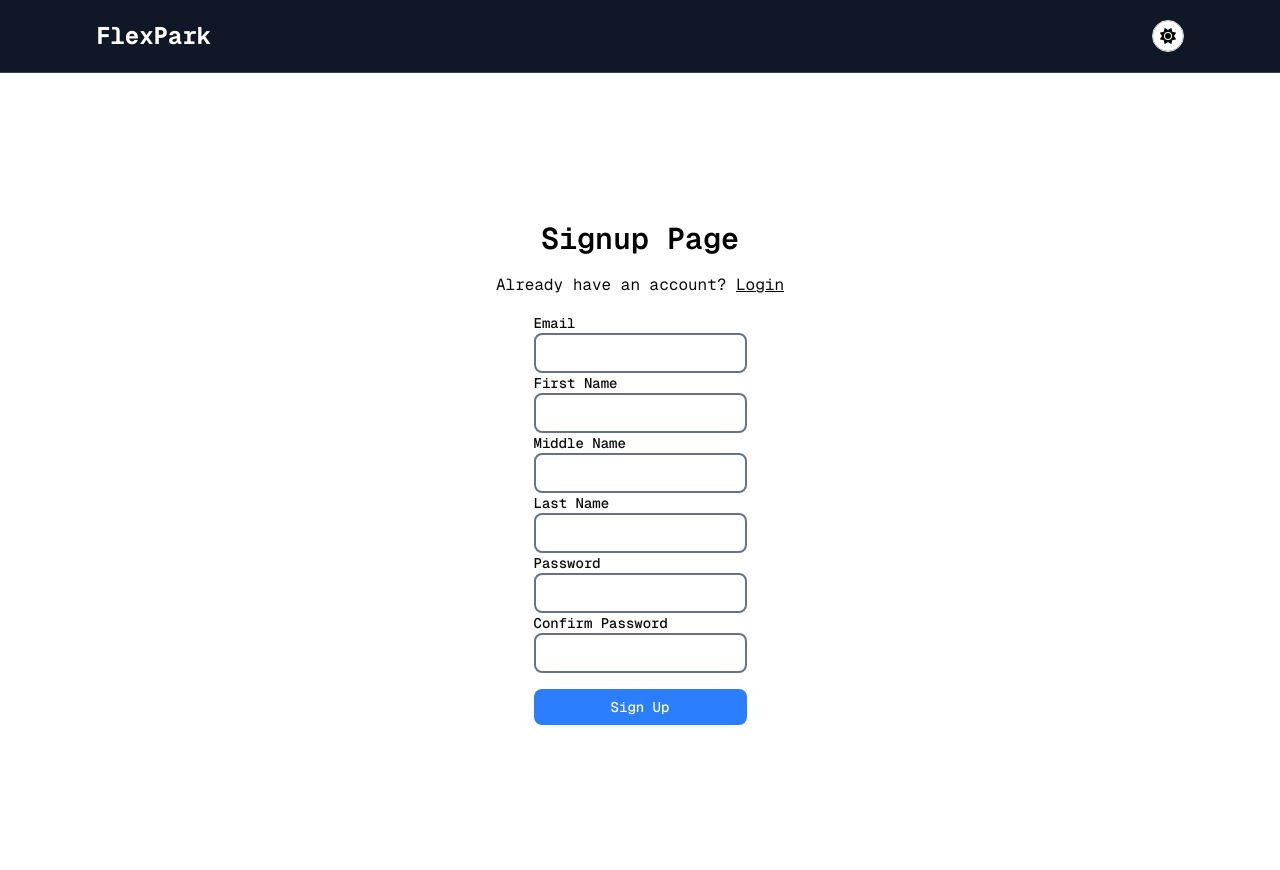
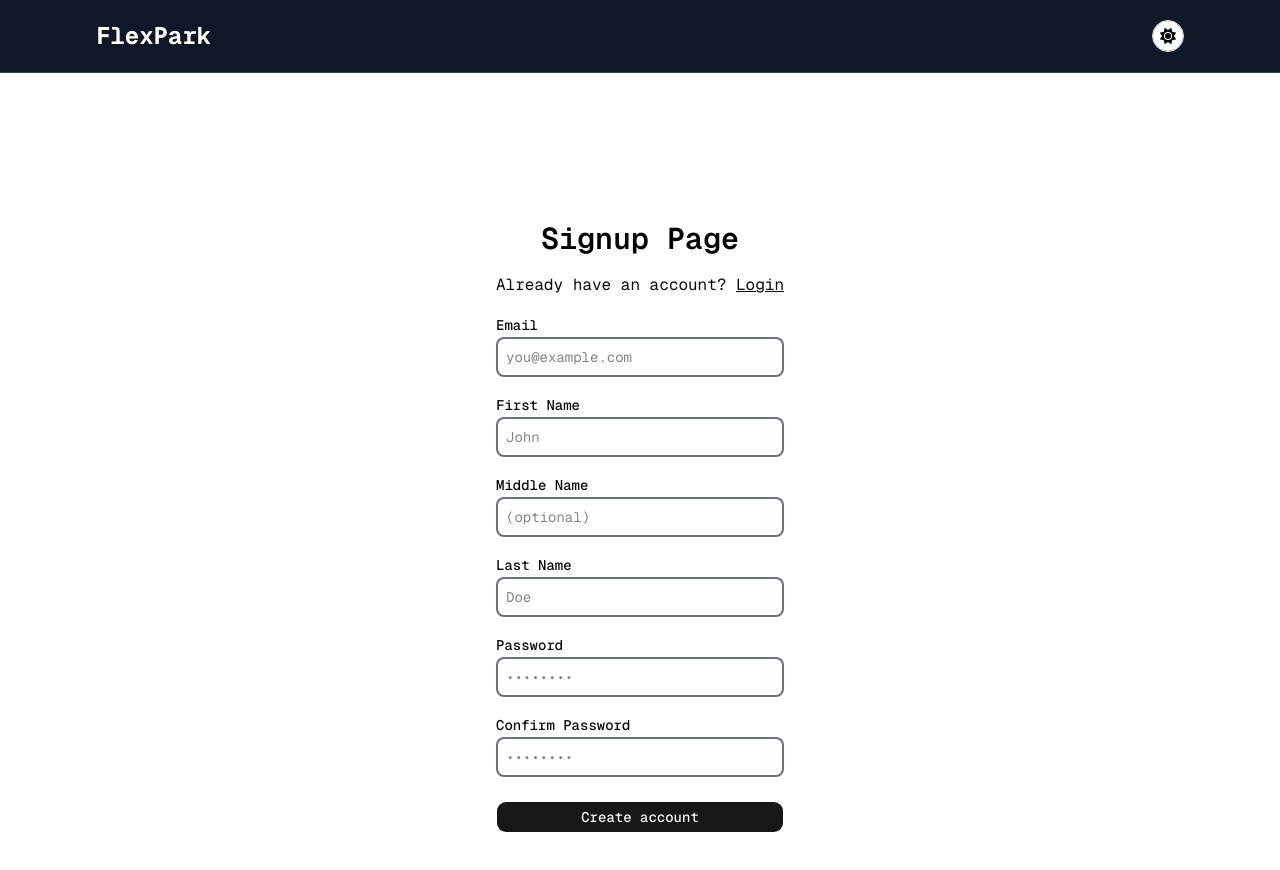
Before and after one commit to YurinotYaoi/iot-parking-web, a Next.js app: page /auth/signup in a window 1280 px wide. Shown: the top 870 px of the page. Built offline with nearby package versions, Linux system fonts and the light colour scheme; no server answers.

Commit message:
Changed the toast feedbacks on Login and Signup forms to In-line errors.

```diff
--- a/app/auth/components/LoginForm.tsx
+++ b/app/auth/components/LoginForm.tsx
@@ -5,32 +5,44 @@ import { useState, useEffect } from "react";
 import { useRouter } from "next/navigation";
 import { signInWithEmailAndPassword, onAuthStateChanged } from "firebase/auth";
 import { auth } from "@/lib/firebaseClient";
-import { toast } from "sonner";
+import { Button } from "@/components/ui/button";
+
+type FormErrors = {
+  email?: string;
+  password?: string;
+  form?: string;
+};
 
 const LoginForm = () => {
   const [email, setEmail] = useState("");
   const [password, setPassword] = useState("");
   const [loading, setLoading] = useState(false);
+  const [errors, setErrors] = useState<FormErrors>({});
   const router = useRouter();
 
   useEffect(() => {
     const unsub = onAuthStateChanged(auth, (user) => {
-      if (user) {
-        router.push("/dashboard");
-      }
+      if (user) router.push("/dashboard");
     });
-
     return () => unsub();
   }, []);
+
+  const clearFieldError = (field: keyof FormErrors) =>
+    setErrors((prev) => ({ ...prev, [field]: undefined }));
 
   const handleLogin = async (e: React.SyntheticEvent) => {
     e.preventDefault();
 
-    if (!email || !password) {
-      toast.error("Please fill in all fields.");
+    const errs: FormErrors = {};
+    if (!email) errs.email = "Email is required.";
+    else if (!/^[^\s@]+@[^\s@]+\.[^\s@]+$/.test(email)) errs.email = "Please enter a valid email address.";
+    if (!password) errs.password = "Password is required.";
+    if (Object.keys(errs).length > 0) {
+      setErrors(errs);
       return;
     }
 
+    setErrors({});
     setLoading(true);
 
     try {
@@ -46,7 +58,7 @@ const LoginForm = () => {
       const data = await res.json();
 
       if (!res.ok) {
-        toast.error(data.error || "Login failed. Please try again.");
+        setErrors({ form: data.error || "Login failed. Please try again." });
         setLoading(false);
         return;
       }
@@ -56,11 +68,7 @@ const LoginForm = () => {
         JSON.stringify({ token, user: { ...data.data, password } })
       );
 
-      toast.success("Login successful! Redirecting...");
-
-      setTimeout(() => {
       router.push("/dashboard");
-      }, 1000);
     } catch (err: unknown) {
       console.log("LOGIN ERROR:", err);
 
@@ -69,19 +77,19 @@ const LoginForm = () => {
         switch (firebaseErr.code) {
           case "auth/invalid-credential":
           case "auth/invalid-email":
-            toast.error("Invalid email or password.");
+            setErrors({ form: "Invalid email or password." });
             break;
           case "auth/user-disabled":
-            toast.error("This account has been disabled.");
+            setErrors({ form: "This account has been disabled." });
             break;
           case "auth/too-many-requests":
-            toast.error("Too many failed attempts. Please try again later.");
+            setErrors({ form: "Too many failed attempts. Please try again later." });
             break;
           default:
-            toast.error(err.message || "Login failed. Please try again.");
+            setErrors({ form: err instanceof Error ? err.message : "Login failed. Please try again." });
         }
       } else {
-        toast.error("An unexpected error occurred. Please try again.");
+        setErrors({ form: "An unexpected error occurred. Please try again." });
       }
 
       setLoading(false);
@@ -89,38 +97,54 @@ const LoginForm = () => {
   };
 
   return (
-    <form className="flex flex-col" onSubmit={handleLogin}>
-      <label htmlFor="email" className="text-sm font-medium dark:text-zinc-50">
-        Email
-      </label>
+    <form className="flex flex-col gap-4 w-full" onSubmit={handleLogin}>
+      {errors.form && (
+        <p className="flex items-center gap-1.5 rounded-md border border-destructive/30 bg-destructive/10 px-3 py-2 text-sm text-destructive">
+          <span aria-hidden="true">⚠</span> {errors.form}
+        </p>
+      )}
+
+      <div className="space-y-1">
+        <label htmlFor="email">Email</label>
         <input
           type="email"
           id="email"
           value={email}
-        onChange={(e) => setEmail(e.target.value)}
-        className="dark:text-zinc-50"
+          onChange={(e) => { setEmail(e.target.value); clearFieldError("email"); }}
+          placeholder="you@example.com"
           disabled={loading}
+          aria-invalid={!!errors.email}
+          className={errors.email ? "border-destructive" : ""}
         />
+        {errors.email && (
+          <p className="flex items-center gap-1.5 text-sm text-destructive">
+            <span aria-hidden="true">⚠</span> {errors.email}
+          </p>
+        )}
+      </div>
 
-      <label htmlFor="password" className="text-sm font-medium dark:text-zinc-50">
-        Password
-      </label>
+      <div className="space-y-1">
+        <label htmlFor="password">Password</label>
         <input
           type="password"
           id="password"
           value={password}
-        onChange={(e) => setPassword(e.target.value)}
-        className="dark:text-zinc-50"
+          onChange={(e) => { setPassword(e.target.value); clearFieldError("password"); }}
+          placeholder="••••••••"
           disabled={loading}
+          aria-invalid={!!errors.password}
+          className={errors.password ? "border-destructive" : ""}
         />
+        {errors.password && (
+          <p className="flex items-center gap-1.5 text-sm text-destructive">
+            <span aria-hidden="true">⚠</span> {errors.password}
+          </p>
+        )}
+      </div>
 
-      <button
-        type="submit"
-        disabled={loading}
-        className="w-full rounded-md bg-blue-500 py-2 px-4 text-sm font-medium text-white hover:bg-blue-600 focus:outline-none focus:ring-2 focus:ring-blue-500 focus:ring-offset-2 mt-4 disabled:opacity-50"
-      >
-        {loading ? "Logging in..." : "Login"}
-      </button>
+      <Button type="submit" className="w-full mt-2" disabled={loading}>
+        {loading ? "Signing in..." : "Sign in"}
+      </Button>
     </form>
   );
 };
--- a/app/auth/components/SignUpForm.tsx
+++ b/app/auth/components/SignUpForm.tsx
@@ -5,7 +5,16 @@ import { useState } from "react";
 import { useRouter } from "next/navigation";
 import { signInWithEmailAndPassword } from "firebase/auth";
 import { auth } from "@/lib/firebaseClient";
-import { toast } from "sonner";
+import { Button } from "@/components/ui/button";
+
+type FormErrors = {
+  email?: string;
+  firstName?: string;
+  lastName?: string;
+  password?: string;
+  confirmPassword?: string;
+  form?: string;
+};
 
 const SignUpForm = () => {
   const [email, setEmail] = useState("");
@@ -15,160 +24,212 @@ const SignUpForm = () => {
   const [password, setPassword] = useState("");
   const [confirmPassword, setConfirmPassword] = useState("");
   const [loading, setLoading] = useState(false);
+  const [errors, setErrors] = useState<FormErrors>({});
 
   const router = useRouter();
 
+  const clearFieldError = (field: keyof FormErrors) =>
+    setErrors((prev) => ({ ...prev, [field]: undefined }));
+
+  const validate = (): FormErrors => {
+    const errs: FormErrors = {};
+    if (!email) errs.email = "Email is required.";
+    else if (!/^[^\s@]+@[^\s@]+\.[^\s@]+$/.test(email)) errs.email = "Please enter a valid email address.";
+    if (!firstName) errs.firstName = "First name is required.";
+    if (!lastName) errs.lastName = "Last name is required.";
+    if (!password) errs.password = "Password is required.";
+    else if (password.length < 6) errs.password = "Password must be at least 6 characters.";
+    if (!confirmPassword) errs.confirmPassword = "Please confirm your password.";
+    else if (password !== confirmPassword) errs.confirmPassword = "Passwords do not match.";
+    return errs;
+  };
+
   const handleRegister = async () => {
-    if (!email || !firstName || !lastName || !password || !confirmPassword) {
-      toast.error("Please fill in all required fields.");
+    const validationErrors = validate();
+    if (Object.keys(validationErrors).length > 0) {
+      setErrors(validationErrors);
       return;
     }
 
-    if (password !== confirmPassword) {
-      toast.error("Passwords do not match.");
-      return;
-    }
-
-    if (password.length < 6) {
-      toast.error("Password must be at least 6 characters.");
-      return;
-    }
-
+    setErrors({});
     setLoading(true);
 
     try {
       const res = await fetch("/api/auth/register", {
         method: "POST",
-        headers: {
-          "Content-Type": "application/json",
-        },
-        body: JSON.stringify({
-          email,
-          password,
-          firstName,
-          middleName,
-          lastName,
-        }),
+        headers: { "Content-Type": "application/json" },
+        body: JSON.stringify({ email, password, firstName, middleName, lastName }),
       });
 
       const data = await res.json();
 
       if (res.status === 409) {
-        toast.error("This email is already registered. Please log in instead.");
+        setErrors({ email: "This email is already registered. Please log in instead." });
         setLoading(false);
         return;
       }
 
       if (res.status < 200 || res.status >= 300) {
-        toast.error(data.message || "Registration failed. Please try again.");
+        setErrors({ form: data.message || "Registration failed. Please try again." });
         setLoading(false);
         return;
       }
 
       const userCredential = await signInWithEmailAndPassword(auth, email, password);
       const token = await userCredential.user.getIdToken();
-
       localStorage.setItem("authToken", token);
       localStorage.setItem("userId", userCredential.user.uid);
-
-      toast.success("Account created successfully! Redirecting...");
-
-      setTimeout(() => {
       router.push("/dashboard");
-      }, 1000);
     } catch (err: unknown) {
       console.error("Registration error:", err);
-
       if (err instanceof Error && "code" in err) {
         const firebaseErr = err as { code?: string };
         switch (firebaseErr.code) {
           case "auth/email-already-in-use":
-            toast.error("This email is already in use.");
+            setErrors({ email: "This email is already in use." });
             break;
           case "auth/invalid-email":
-            toast.error("Invalid email address.");
+            setErrors({ email: "Invalid email address." });
             break;
           case "auth/weak-password":
-            toast.error("Password is too weak. Use at least 6 characters.");
+            setErrors({ password: "Password is too weak. Use at least 6 characters." });
             break;
           case "auth/network-request-failed":
-            toast.error("Network error. Please check your connection.");
+            setErrors({ form: "Network error. Please check your connection." });
             break;
           default:
-            toast.error(err instanceof Error ? err.message : "Something went wrong. Please try again.");
+            setErrors({ form: err instanceof Error ? err.message : "Something went wrong. Please try again." });
         }
       } else {
-        toast.error("An unexpected error occurred. Please try again.");
+        setErrors({ form: "An unexpected error occurred. Please try again." });
       }
-
       setLoading(false);
     }
   };
 
   return (
-    <form className="flex flex-col">
+    <form className="flex flex-col gap-4 w-full">
+      {errors.form && (
+        <p className="flex items-center gap-1.5 rounded-md border border-destructive/30 bg-destructive/10 px-3 py-2 text-sm text-destructive">
+          <span aria-hidden="true">⚠</span> {errors.form}
+        </p>
+      )}
+
+      <div className="space-y-1">
         <label htmlFor="email">Email</label>
         <input
           type="email"
           id="email"
           value={email}
-        onChange={(e) => setEmail(e.target.value)}
+          onChange={(e) => { setEmail(e.target.value); clearFieldError("email"); }}
+          placeholder="you@example.com"
           disabled={loading}
+          aria-invalid={!!errors.email}
+          className={errors.email ? "border-destructive" : ""}
         />
+        {errors.email && (
+          <p className="flex items-center gap-1.5 text-sm text-destructive">
+            <span aria-hidden="true">⚠</span> {errors.email}
+          </p>
+        )}
+      </div>
 
+      <div className="space-y-1">
         <label htmlFor="firstName">First Name</label>
         <input
           type="text"
           id="firstName"
           value={firstName}
-        onChange={(e) => setFirstName(e.target.value)}
+          onChange={(e) => { setFirstName(e.target.value); clearFieldError("firstName"); }}
+          placeholder="John"
           disabled={loading}
+          aria-invalid={!!errors.firstName}
+          className={errors.firstName ? "border-destructive" : ""}
         />
+        {errors.firstName && (
+          <p className="flex items-center gap-1.5 text-sm text-destructive">
+            <span aria-hidden="true">⚠</span> {errors.firstName}
+          </p>
+        )}
+      </div>
 
+      <div className="space-y-1">
         <label htmlFor="middleName">Middle Name</label>
         <input
           type="text"
           id="middleName"
           value={middleName}
           onChange={(e) => setMiddleName(e.target.value)}
+          placeholder="(optional)"
           disabled={loading}
         />
+      </div>
 
+      <div className="space-y-1">
         <label htmlFor="lastName">Last Name</label>
         <input
           type="text"
           id="lastName"
           value={lastName}
-        onChange={(e) => setLastName(e.target.value)}
+          onChange={(e) => { setLastName(e.target.value); clearFieldError("lastName"); }}
+          placeholder="Doe"
           disabled={loading}
+          aria-invalid={!!errors.lastName}
+          className={errors.lastName ? "border-destructive" : ""}
         />
+        {errors.lastName && (
+          <p className="flex items-center gap-1.5 text-sm text-destructive">
+            <span aria-hidden="true">⚠</span> {errors.lastName}
+          </p>
+        )}
+      </div>
 
+      <div className="space-y-1">
         <label htmlFor="password">Password</label>
         <input
           type="password"
           id="password"
           value={password}
-        onChange={(e) => setPassword(e.target.value)}
+          onChange={(e) => { setPassword(e.target.value); clearFieldError("password"); }}
+          placeholder="••••••••"
           disabled={loading}
+          aria-invalid={!!errors.password}
+          className={errors.password ? "border-destructive" : ""}
         />
+        {errors.password && (
+          <p className="flex items-center gap-1.5 text-sm text-destructive">
+            <span aria-hidden="true">⚠</span> {errors.password}
+          </p>
+        )}
+      </div>
 
+      <div className="space-y-1">
         <label htmlFor="confirmPassword">Confirm Password</label>
         <input
           type="password"
           id="confirmPassword"
           value={confirmPassword}
-        onChange={(e) => setConfirmPassword(e.target.value)}
+          onChange={(e) => { setConfirmPassword(e.target.value); clearFieldError("confirmPassword"); }}
+          placeholder="••••••••"
           disabled={loading}
+          aria-invalid={!!errors.confirmPassword}
+          className={errors.confirmPassword ? "border-destructive" : ""}
         />
+        {errors.confirmPassword && (
+          <p className="flex items-center gap-1.5 text-sm text-destructive">
+            <span aria-hidden="true">⚠</span> {errors.confirmPassword}
+          </p>
+        )}
+      </div>
 
-      <button
+      <Button
         type="button"
-        className="w-full rounded-md bg-blue-500 py-2 px-4 text-sm font-medium text-white hover:bg-blue-600 focus:outline-none focus:ring-2 focus:ring-blue-500 focus:ring-offset-2 mt-4 disabled:opacity-50"
+        className="w-full mt-2"
         onClick={handleRegister}
         disabled={loading}
       >
-        {loading ? "Signing up..." : "Sign Up"}
-      </button>
+        {loading ? "Creating account..." : "Create account"}
+      </Button>
     </form>
   );
 };
```
Lines whose indentation alone changed are shown as unchanged.
